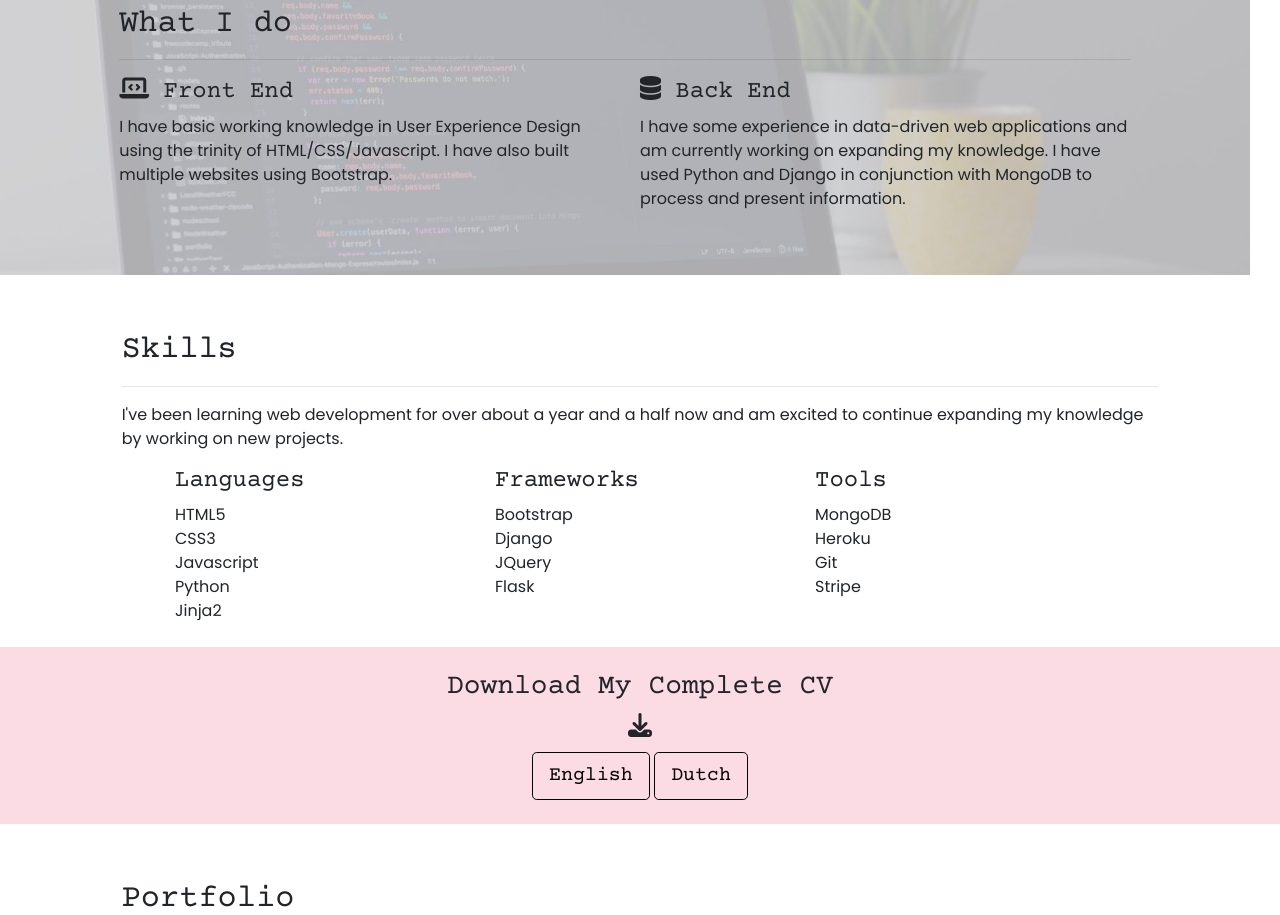
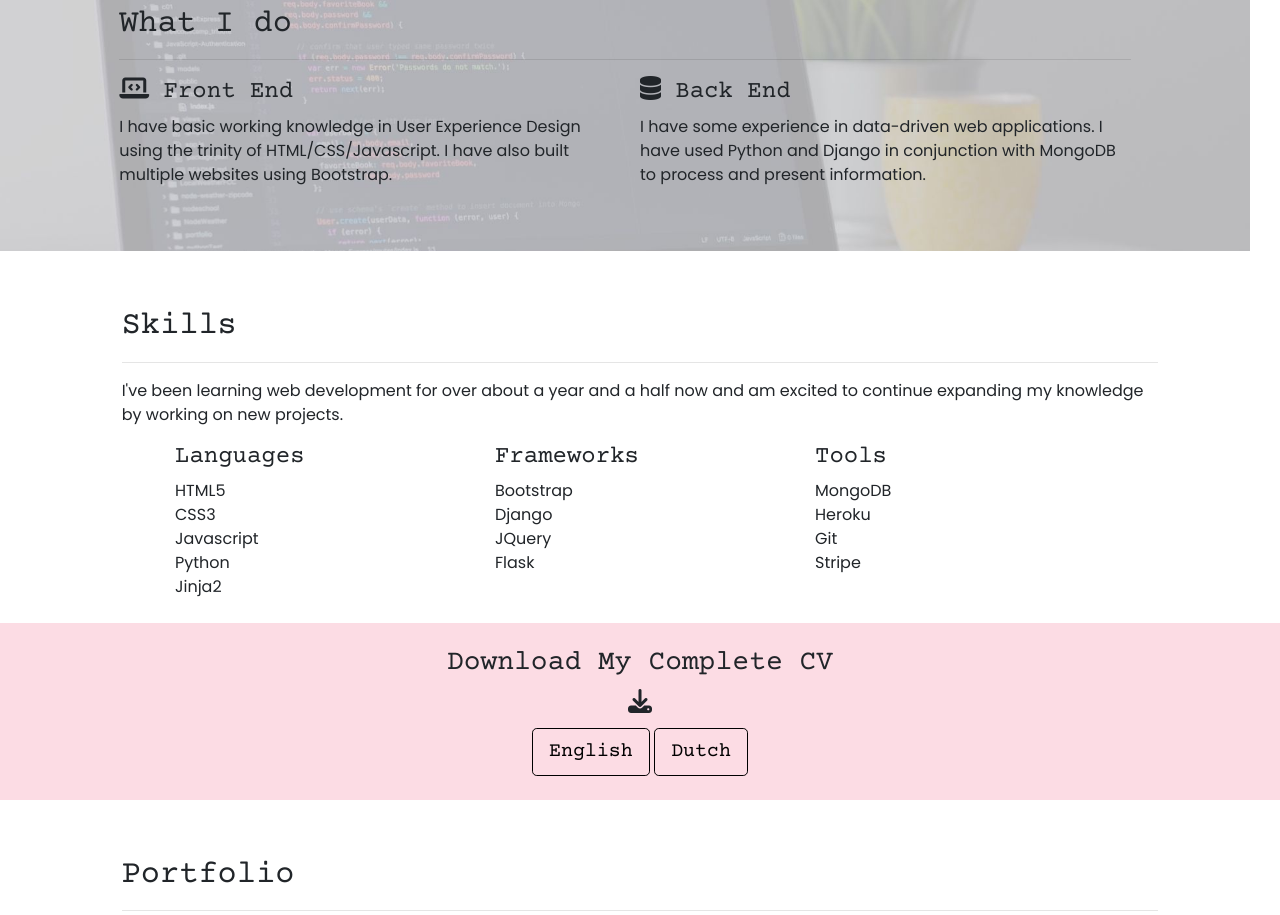
Before and after one commit to debrawolford/dw-portfolio, a plain HTML site: page index.html in a window 1280 px wide. Shown: the part 1593-2508 px from the top of the page. Drawn offline with nearby package versions, Linux system fonts and the light colour scheme.

Commit message:
updated content

```diff
--- a/index.html
+++ b/index.html
@@ -170,9 +170,8 @@
         <div class="col-10 col-md-5">
           <h4><i class="fas fa-database"></i> Back End</h4>
           <p>
-            I have some experience in data-driven web applications and am
-            currently working on expanding my knowledge. I have used Python and
-            Django in conjunction with MongoDB to process and present
+            I have some experience in data-driven web applications. I have used
+            Python and Django in conjunction with MongoDB to process and present
             information.
           </p>
         </div>
```
